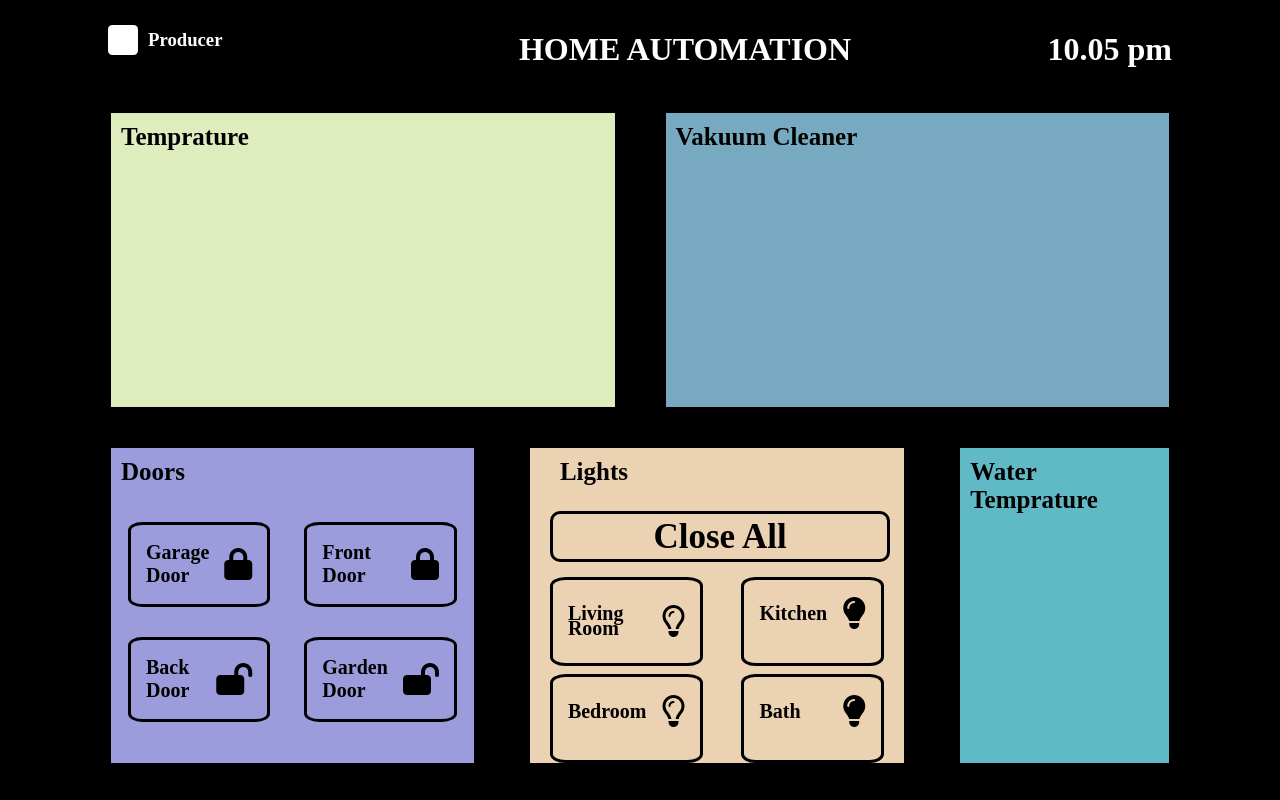
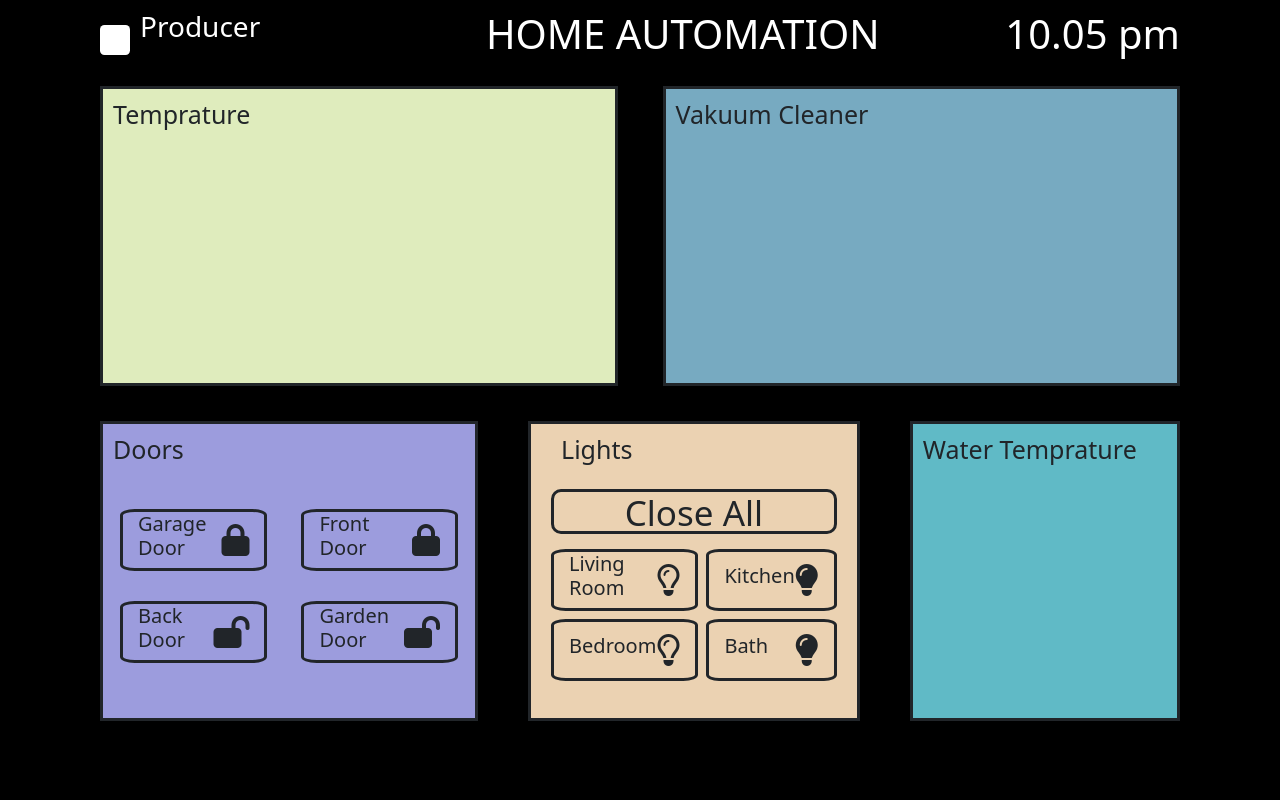
Before and after one commit to MahykBurak/web-project, a PHP site: page /producer.html in a window 1280 px wide. Run offline with PHP 8.4, Linux system fonts and the light colour scheme; some libraries are stand-ins or nearby versions.

Commit message:
Fixed lights and door parts.

```diff
--- a/producer.css
+++ b/producer.css
@@ -64,6 +64,7 @@ body{
     background-color: #9C9CDD;
 }
 .door{
+    margin-top: 30px;
     display: grid;
     grid-template-columns: repeat(2,1fr);
     grid-template-rows: repeat(2,1fr);
@@ -104,6 +105,7 @@ body{
    width: 100%;
    border-width: 3px;
    height: 45px;
+
 }
 .lights_part2{
     display: grid;
@@ -114,22 +116,21 @@ body{
 .lights_elements{
     border: solid;
     border-radius: 10%;
+    display: flex;
+    align-items: center;
+    justify-content: space-between;
+    width: 100%;
   /*  margin-top: 17px;
     margin-bottom: 5px;*/
     padding-left: 15px;
     padding-right: 15px;
 }
-.lights_button{
-    display: flex;
-    justify-content: space-between;
-    line-height: 0.75;
-    align-items: center;
-    gap: 15px;
-}
+
 .colse_all{
     text-align: center;
     font-size: 35px;
-    margin-top: 3px;
+    margin-top:auto;
+    margin-bottom: auto;
 }
 .water-temprature_container{
     margin-right: 100px;
--- a/producer.html
+++ b/producer.html
@@ -5,8 +5,9 @@
     <meta http-equiv="X-UA-Compatible" content="IE=edge">
     <meta name="viewport" content="width=device-width, initial-scale=1.0">
     <title>Document</title>
+    <script src="https://kit.fontawesome.com/edf970745c.js" crossorigin="anonymous"></script>
+    <link href="https://cdn.jsdelivr.net/npm/bootstrap@5.3.0-alpha3/dist/css/bootstrap.min.css" rel="stylesheet" integrity="sha384-KK94CHFLLe+nY2dmCWGMq91rCGa5gtU4mk92HdvYe+M/SXH301p5ILy+dN9+nJOZ" crossorigin="anonymous">
     <link rel="stylesheet" type="text/css" href="producer.css">
-    <script src="https://kit.fontawesome.com/edf970745c.js" crossorigin="anonymous"></script>
 </head>
 <body class="mainPage">
 
@@ -74,30 +75,30 @@
             </div>
 
             <div class="lights_part2">
-             <div class="lights_elements" style="margin-right: 15px;">
+             <div class="lights_elements" >
+                <h4 style="font-size: 20px;">Living <br/> Room</h4>
                 <div class="lights_button">
-                    <h4 style="font-size: 20px;">Living <br/> Room</h4>
                     <i class="fa-regular fa-lightbulb fa-2xl"></i>
                 </div>
              </div>
 
-             <div class="lights_elements"  style="margin-left: 15px;">
+             <div class="lights_elements"  >
+                <h4 style="font-size: 20px;">Kitchen</h4>
                 <div class="lights_button">
-                    <h4 style="font-size: 20px;">Kitchen</h4>
                     <i class="fa-solid fa-lightbulb fa-2xl"></i>
                 </div>
              </div>
 
-             <div class="lights_elements"  style="margin-right: 15px;">
+             <div class="lights_elements"  >
+                <h4 style="font-size: 20px;">Bedroom</h4>
                 <div class="lights_button">
-                    <h4 style="font-size: 20px;">Bedroom</h4>
                     <i class="fa-regular fa-lightbulb fa-2xl"></i>
                 </div>
              </div>
 
-             <div class="lights_elements" style="margin-left: 15px;">
+             <div class="lights_elements" >
+                <h4 style="font-size: 20px;">Bath</h4>
                 <div class="lights_button">
-                    <h4 style="font-size: 20px;">Bath</h4>
                     <i class="fa-solid fa-lightbulb fa-2xl"></i>
                 </div>
              </div>
```
